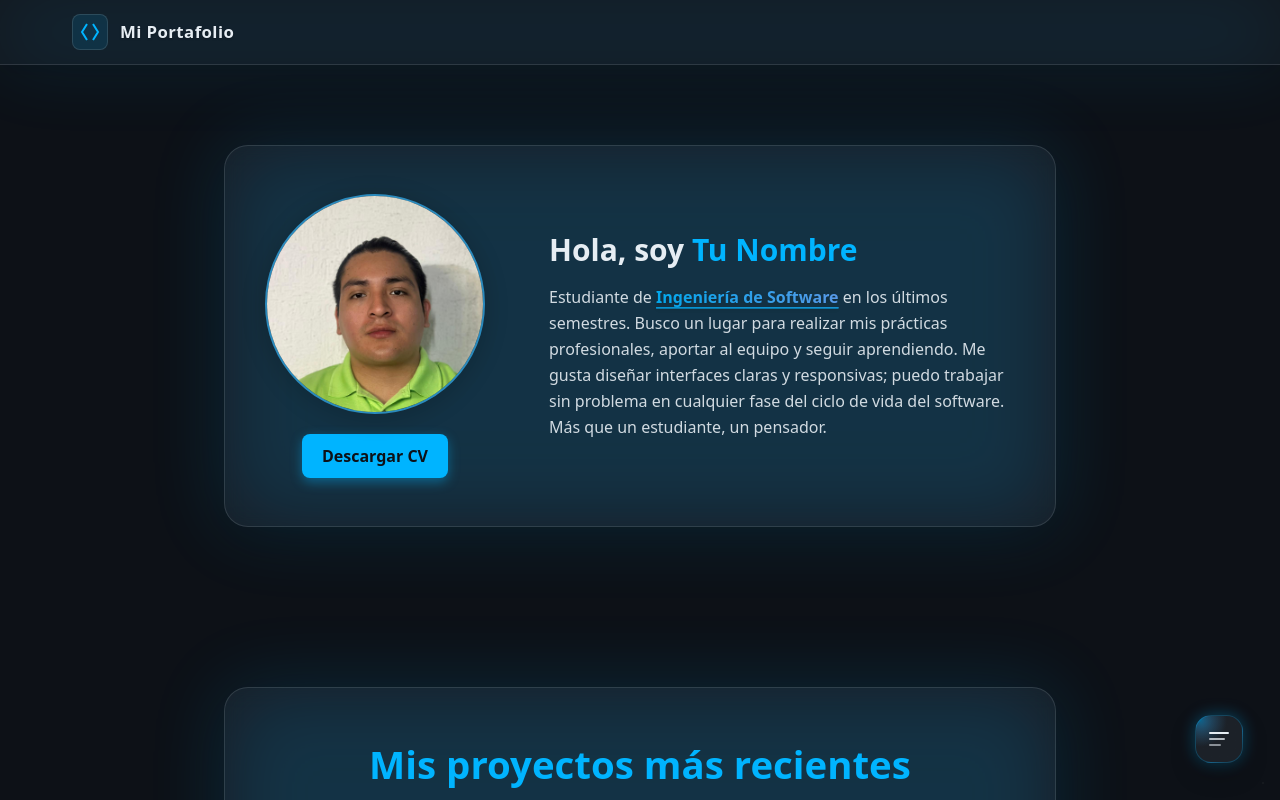
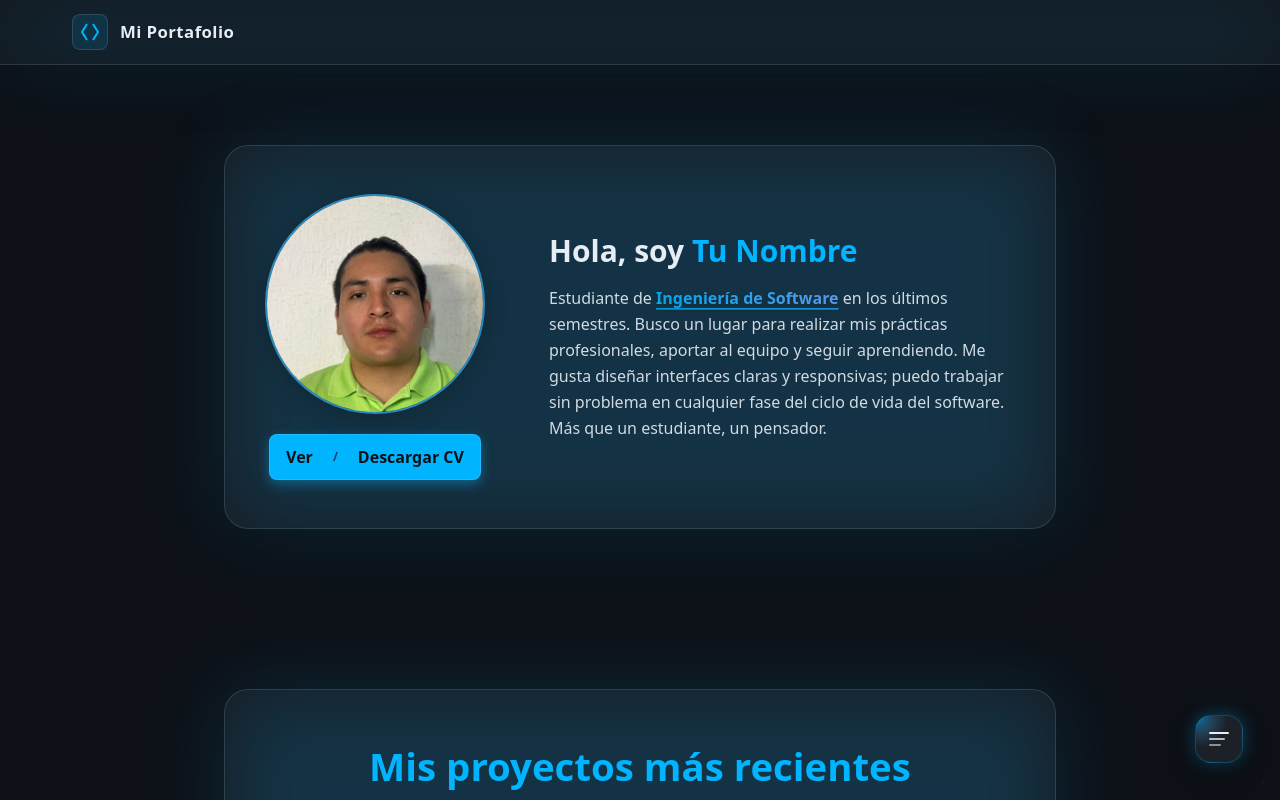
Before and after one commit to Caixba22/mi-portafolio, a React (Vite) app: page / in a window 1280 px wide. Shown: the top 800 px of the page. Built offline with nearby package versions, Linux system fonts and the light colour scheme; no server answers.

Commit message:
cambios a priemra separación sin funcionalidad de los botones dle cv

```diff
--- a/src/components/Sections/AboutMe/AboutMe.tsx
+++ b/src/components/Sections/AboutMe/AboutMe.tsx
@@ -1,5 +1,6 @@
 // src/components/Sections/AboutMe/AboutMe.tsx
 import { useUI } from "../../../context/uiContext";
+import Buttons from "./components/Buttons";
 
 export default function AboutMe() {
   const { lang } = useUI();
@@ -91,28 +92,8 @@ export default function AboutMe() {
             />
           </div>
 
-          <a
-            href="/cv.pdf"
-            download
-            className="
-              inline-flex items-center justify-center
-              px-5 py-2.5 rounded-lg
-              font-semibold text-base
-              transition-all duration-200
-              hover:brightness-110 hover:-translate-y-0.5
-              focus:outline-none
-              focus:ring-2 focus:ring-[var(--color-primary)]
-              focus:ring-offset-2
-            "
-            style={{
-              background: "var(--color-primary)",
-              color: "var(--color-bg)",
-              boxShadow:
-                "0 4px 12px color-mix(in oklab, var(--color-primary) 40%, transparent)",
-            }}
-          >
-            {strings.cv}
-          </a>
+          {/* 👉 Nuevo “botón doble” Ver / Descargar */}
+          <Buttons pdfPath="/cv.pdf" />
         </div>
 
         {/* 💬 Texto */}
--- /dev/null
+++ b/src/components/Sections/AboutMe/components/Buttons.tsx
@@ -0,0 +1,57 @@
+// src/components/Sections/AboutMe/components/Buttons.tsx
+import { useUI } from "../../../../context/uiContext";
+import SeeButton from "./SeeButton";
+import DownloadButton from "./DownloadButton";
+
+interface Props {
+  pdfPath?: string; // por si algún día quieres cambiar la ruta
+}
+
+export default function Buttons({ pdfPath = "/cv_MartínezCaixbaMiguelAngel.pdf" }: Props) {
+  const { lang } = useUI();
+
+  const labels =
+    lang === "es"
+      ? { see: "Ver", download: "Descargar CV" }
+      : { see: "View", download: "Download CV" };
+
+  return (
+    <div
+      className="
+        inline-flex items-stretch
+        rounded-lg overflow-hidden
+        border
+        shadow-[0_4px_12px_rgba(0,0,0,0.25)]
+      "
+      style={{
+        background: "var(--color-primary)",
+        color: "var(--color-bg)",
+        borderColor:
+          "color-mix(in oklab, var(--color-primary) 60%, var(--color-border))",
+        boxShadow:
+          "0 4px 12px color-mix(in oklab, var(--color-primary) 40%, transparent)",
+      }}
+    >
+      <SeeButton href={pdfPath} label={labels.see} />
+
+      {/* Separador central tipo barra */}
+      <span
+        aria-hidden="true"
+        className="
+          self-stretch
+          flex items-center
+          px-1
+          text-xs font-semibold
+          bg-transparent
+          text-[color-mix(in_oklab,var(--color-bg)_85%,var(--color-primary))]
+          opacity-80
+          select-none
+        "
+      >
+        /
+      </span>
+
+      <DownloadButton href={pdfPath} label={labels.download} />
+    </div>
+  );
+}
--- /dev/null
+++ b/src/components/Sections/AboutMe/components/DownloadButton.tsx
@@ -0,0 +1,29 @@
+// src/components/Sections/AboutMe/components/DownloadButton.tsx
+interface DownloadButtonProps {
+  href: string;
+  label: string;
+}
+
+export default function DownloadButton({ href, label }: DownloadButtonProps) {
+  return (
+    <a
+      href={href}
+      download
+      className="
+        px-4 py-2.5
+        text-sm md:text-base font-semibold
+        flex items-center justify-center
+        transition-all duración-200
+        hover:brightness-110 hover:-translate-y-[1px]
+        focus:outline-none
+        focus-visible:ring-2 focus-visible:ring-[var(--color-bg)]
+        focus-visible:ring-offset-2 focus-visible:ring-offset-[var(--color-primary)]
+      "
+      style={{
+        color: "inherit",
+      }}
+    >
+      {label}
+    </a>
+  );
+}
--- /dev/null
+++ b/src/components/Sections/AboutMe/components/SeeButton.tsx
@@ -0,0 +1,30 @@
+// src/components/Sections/AboutMe/components/SeeButton.tsx
+interface SeeButtonProps {
+  href: string;
+  label: string;
+}
+
+export default function SeeButton({ href, label }: SeeButtonProps) {
+  return (
+    <a
+      href={href}
+      target="_blank"
+      rel="noopener noreferrer"
+      className="
+        px-4 py-2.5
+        text-sm md:text-base font-semibold
+        flex items-center justify-center
+        transition-all duration-200
+        hover:brightness-110 hover:-translate-y-[1px]
+        focus:outline-none
+        focus-visible:ring-2 focus-visible:ring-[var(--color-bg)]
+        focus-visible:ring-offset-2 focus-visible:ring-offset-[var(--color-primary)]
+      "
+      style={{
+        color: "inherit",
+      }}
+    >
+      {label}
+    </a>
+  );
+}
--- a/src/components/Sections/Contact/ContactForm.tsx
+++ b/src/components/Sections/Contact/ContactForm.tsx
@@ -1,9 +1,11 @@
 // src/components/Sections/Contact/ContactForm.tsx
-import React, { useState } from "react";
+import React, { useState, useEffect } from "react";
 import { useUI } from "../../../context/uiContext";
 
 const WEB3FORMS_ACCESS_KEY =
   (import.meta.env.VITE_PUBLIC_WEB3FORMS_KEY as string | undefined) ?? "";
+
+type ResultStatus = "" | "success" | "error";
 
 export default function ContactForm() {
   const { lang } = useUI();
@@ -24,6 +26,7 @@ export default function ContactForm() {
             "Hubo un error al enviar el mensaje. Intenta de nuevo.",
           privacy:
             "🔒 Descuida: tu información no será compartida por ningún motivo.",
+          subject: "Nuevo mensaje desde el portafolio",
         }
       : {
           title: "Contact me",
@@ -40,6 +43,7 @@ export default function ContactForm() {
             "There was an error sending your message. Please try again.",
           privacy:
             "🔒 Don’t worry: your information will not be shared under any circumstances.",
+          subject: "New message from portfolio",
         };
 
   const [formData, setFormData] = useState({
@@ -48,8 +52,22 @@ export default function ContactForm() {
     message: "",
   });
 
-  const [result, setResult] = useState("");
+  // En vez de guardar el texto, guardamos el tipo de resultado
+  const [resultStatus, setResultStatus] = useState<ResultStatus>("");
+  const [backendMessage, setBackendMessage] = useState<string>("");
   const [isSubmitting, setIsSubmitting] = useState(false);
+
+  // ⏱️ Oculta el mensaje automáticamente a los 5 segundos
+  useEffect(() => {
+    if (!resultStatus) return;
+
+    const timer = setTimeout(() => {
+      setResultStatus("");
+      setBackendMessage("");
+    }, 5000);
+
+    return () => clearTimeout(timer);
+  }, [resultStatus]);
 
   const handleChange = (
     e: React.ChangeEvent<HTMLInputElement | HTMLTextAreaElement>
@@ -62,18 +80,20 @@ export default function ContactForm() {
 
     if (!WEB3FORMS_ACCESS_KEY) {
       console.error("❌ Falta VITE_PUBLIC_WEB3FORMS_KEY en .env.local");
-      setResult(strings.alertError);
+      setResultStatus("error");
+      setBackendMessage("");
       return;
     }
 
     setIsSubmitting(true);
-    setResult("");
+    setResultStatus("");
+    setBackendMessage("");
 
     const formElement = e.currentTarget;
     const formDataWeb3 = new FormData(formElement);
 
     formDataWeb3.append("access_key", WEB3FORMS_ACCESS_KEY);
-    formDataWeb3.append("subject", "Nuevo mensaje desde el portafolio");
+    formDataWeb3.append("subject", strings.subject); // 👈 sujeto según idioma
     formDataWeb3.append("from_name", formData.name);
 
     try {
@@ -86,20 +106,31 @@ export default function ContactForm() {
 
       if (data.success) {
         console.log("✅ Web3Forms success:", data);
-        setResult(strings.alertSuccess);
+        setResultStatus("success");
+        setBackendMessage("");
         setFormData({ name: "", email: "", message: "" });
         formElement.reset();
       } else {
         console.error("❌ Web3Forms error:", data);
-        setResult(strings.alertError + (data.message ? ` (${data.message})` : ""));
+        setResultStatus("error");
+        setBackendMessage(data.message ?? "");
       }
     } catch (error) {
       console.error("❌ Fetch Error:", error);
-      setResult(strings.alertError);
+      setResultStatus("error");
+      setBackendMessage("");
     } finally {
       setIsSubmitting(false);
     }
   };
+
+  // Texto final mostrado según idioma actual + tipo de resultado
+  const resultText =
+    resultStatus === "success"
+      ? strings.alertSuccess
+      : resultStatus === "error"
+      ? strings.alertError + (backendMessage ? ` (${backendMessage})` : "")
+      : "";
 
   return (
     <section
@@ -232,7 +263,7 @@ export default function ContactForm() {
                   px-4 py-3 rounded-lg
                   border
                   outline-none text-base resize-none
-                  transition-all duration-200
+                  transition-all duración-200
                   focus:border-[var(--color-primary)]
                   focus:ring-2 focus:ring-[color-mix(in_oklab,var(--color-primary)_45%,transparent)]
                 "
@@ -245,16 +276,16 @@ export default function ContactForm() {
               />
             </div>
 
-            {/* Resultado */}
-            {result && (
+            {/* Resultado (se re-traduce según lang actual) */}
+            {resultStatus !== "" && (
               <p
                 className={`text-center text-sm font-medium pt-2 ${
-                  result === strings.alertSuccess
+                  resultStatus === "success"
                     ? "text-green-500"
                     : "text-red-500"
                 }`}
               >
-                {result}
+                {resultText}
               </p>
             )}
 
```
Also changed, not shown: 2 other files (tests, documents, lock files or other folders).
